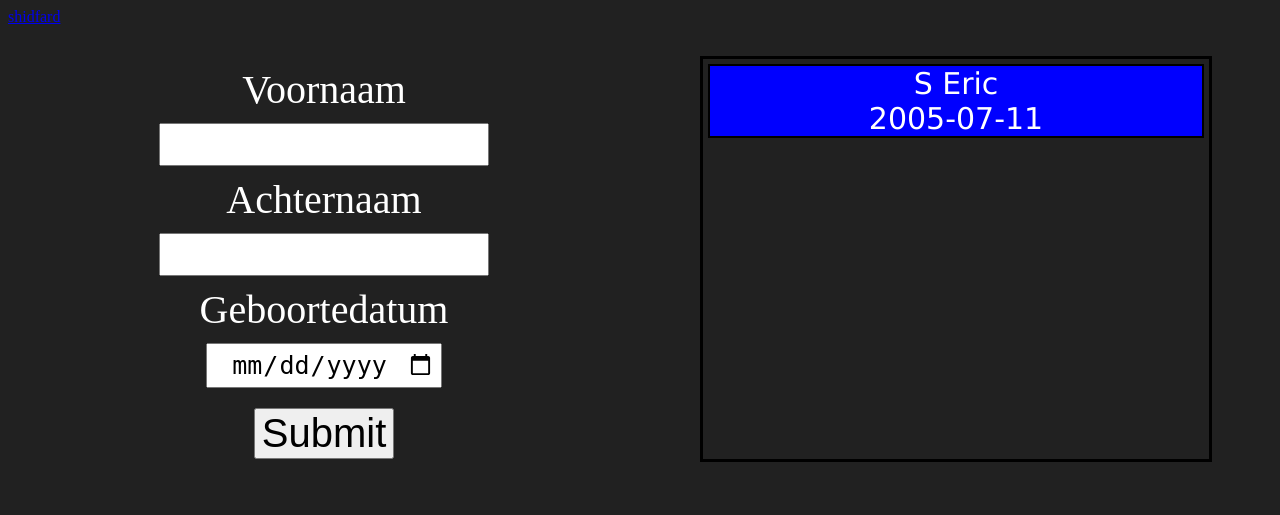
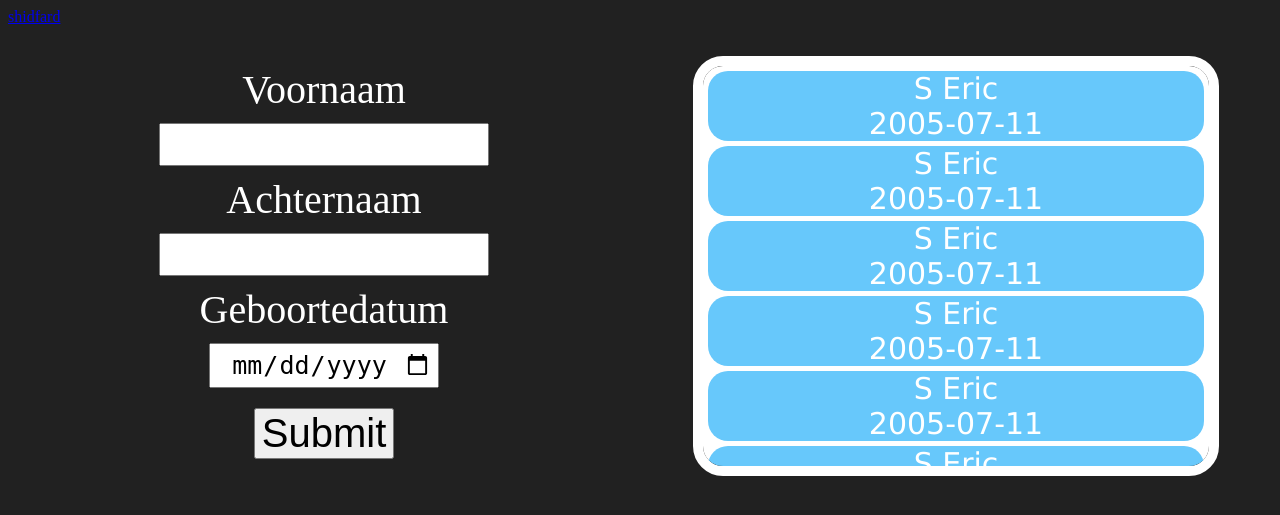
Before and after one commit to EricGiant/databaseWithMichael, a PHP site: page / in a window 1280 px wide. Shown: the top 515 px of the page. Run offline with PHP 8.4, Linux system fonts and the light colour scheme.

Commit message:
pushy chan

```diff
--- a/V2/index.php
+++ b/V2/index.php
@@ -71,7 +71,7 @@
                 </div>
                 <div class = "label">Geboortedatum<br/></div>
                 <div style="text-align: center;">
-                    <input type="date" name="birthdate" class = "input" style = "width: 35%; text-align: center" <?php if (isset($numeric)) {echo "value='" . $birthdate . "'";} ?>><br/>
+                    <input type="date" name="birthdate" class = "input" style = "width: fit-content; text-align: center" <?php if (isset($numeric)) {echo "value='" . $birthdate . "'";} ?>><br/>
                 </div>
                 <div style="text-align: center;">
                     <input type="submit" value="Submit" class = "label" style = "margin-top: 20px">
--- a/V2/selectInfo.css
+++ b/V2/selectInfo.css
@@ -1,7 +1,7 @@
 .entry
 {
-    border: 2px solid black;
-    background: blue;
+    border-radius: 20px;
+    background: #67c8fb;
     text-align: center;
     font-size: 30px;
     font-family: 'Lucida Sans', 'Lucida Sans Regular', 'Lucida Grande', 'Lucida Sans Unicode', Geneva, Verdana, sans-serif;
--- a/V2/selectInfo.php
+++ b/V2/selectInfo.php
@@ -1,18 +1,25 @@
 <!DOCTYPE html>
 <html lang="en">
 <head>
-    <title>Document</title>
     <link rel = "stylesheet" href = "selectInfo.css">
     <script src="https://ajax.googleapis.com/ajax/libs/jquery/3.5.1/jquery.min.js"></script>
 </head>
 <body>
-    <div style = "width: 80%; height:400px; border:3px solid black; margin: auto">
+    <div style ="
+    background-color: white;
+    width: 80%;
+    height: 400px;
+    margin: auto;
+    overflow: auto;
+    border:10px solid white;
+    border-radius: 30px;
+    ">
     <?php
     //connect to DB
 
     //return array of entries
 
-    $dbEntries = ["test"];
+    $dbEntries = ["test","test2","test3","test4", "test5", "test6", "test7", "test8"];
 
     //loops for the amount of entries in the database
     $testFirstname = "Eric";
@@ -42,7 +49,7 @@
                 $(this).click(function()
                 {
                     var id = this.id;
-                    location.href = "selectInfo.php?id=" + id;
+                    location.href = "index.php?id=" + id;
                 });
             });
         });
```
